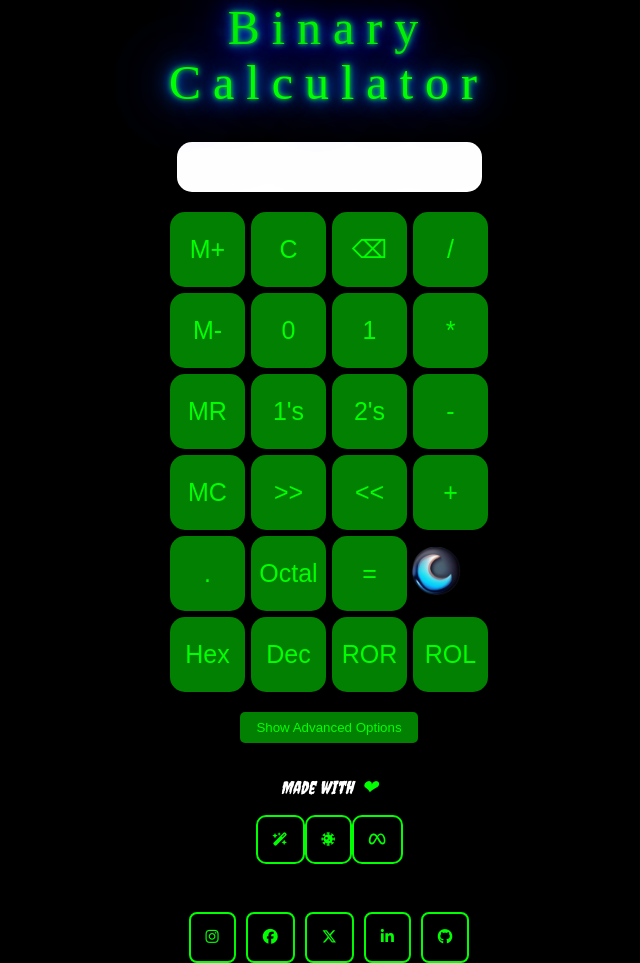
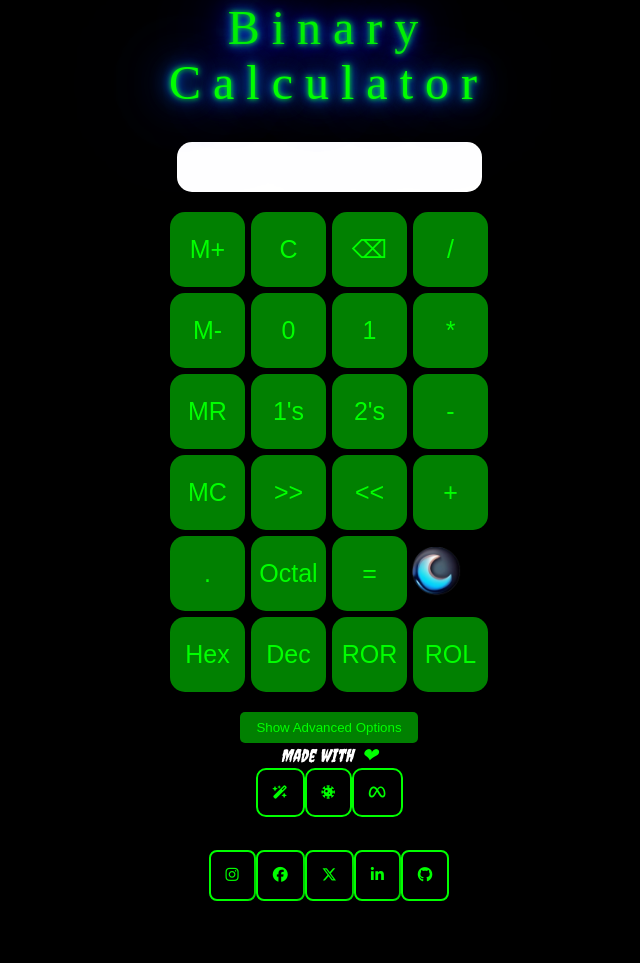
Before and after one commit to Alitindrawan24/Binary-Calculator, a plain HTML site: page index.html in a window 1280 px wide. Shown: the whole page, without its empty margins (311-951 px from the left). After the commit the page ends 901 px from the top, so only its background shows below. Drawn offline with Linux system fonts and the light colour scheme; a web font is replaced by a local one.

Commit message:
Refactor CSS padding and margin in global.css

```diff
--- a/css/global.css
+++ b/css/global.css
@@ -67,7 +67,7 @@ body {
     display: flex;
     flex-direction: row;
     justify-content: center;
-    padding: 1rem;
+    padding: 1px;
     background-color: rgba(0, 0, 0, 0.1);
 }
 
@@ -252,7 +252,6 @@ footer {
     display: flex;
     flex-direction: column;
     align-items: center;
-    margin-top: 2rem;
     color: var(--footer-text-color);
 }
 
@@ -289,7 +288,6 @@ footer {
 }
 
 .socialcontainer a {
-    margin: 0 5px;
     color: var(--social-logo-color);
     font-size: 15px;
     padding: 15px;
```
